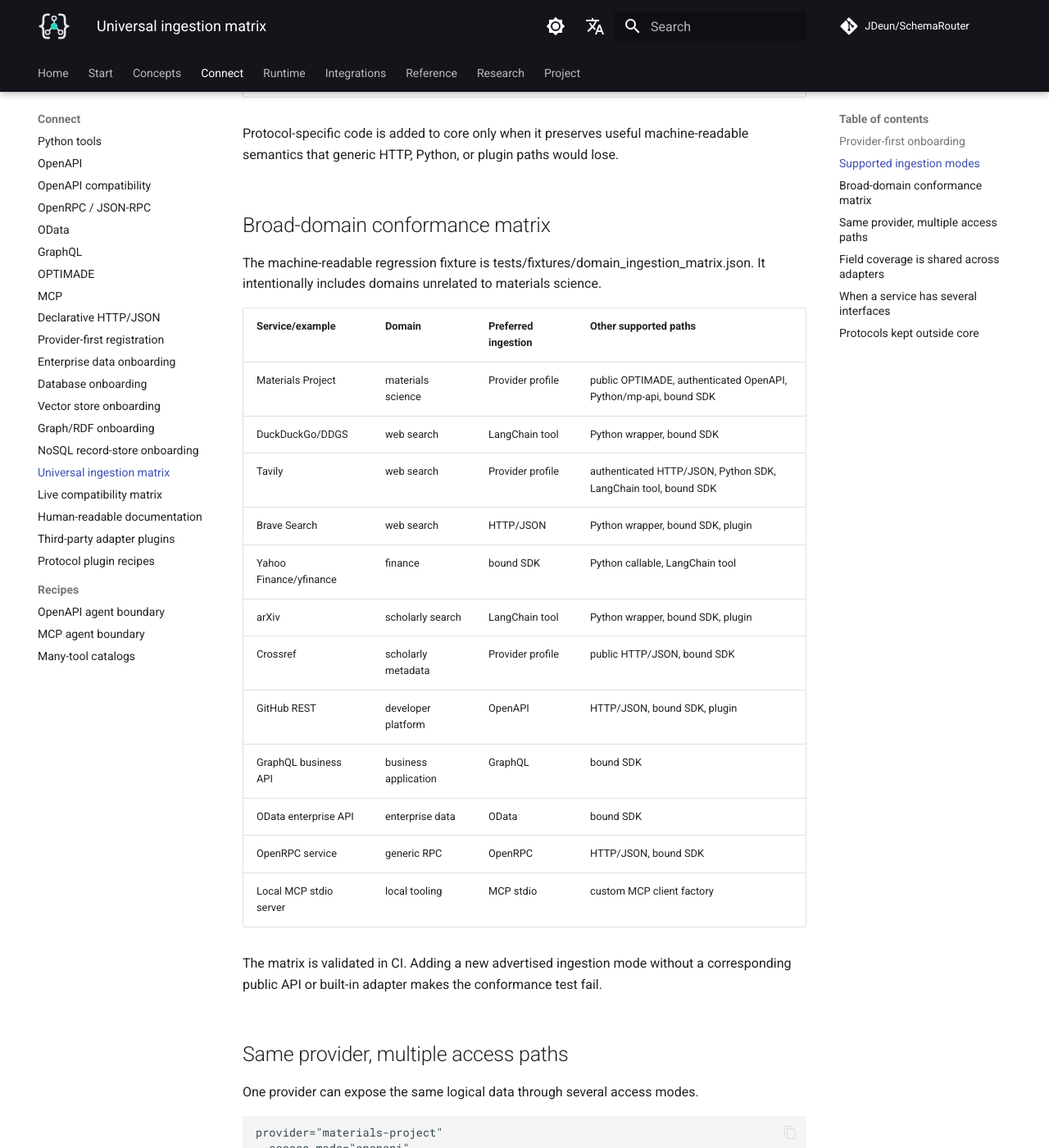
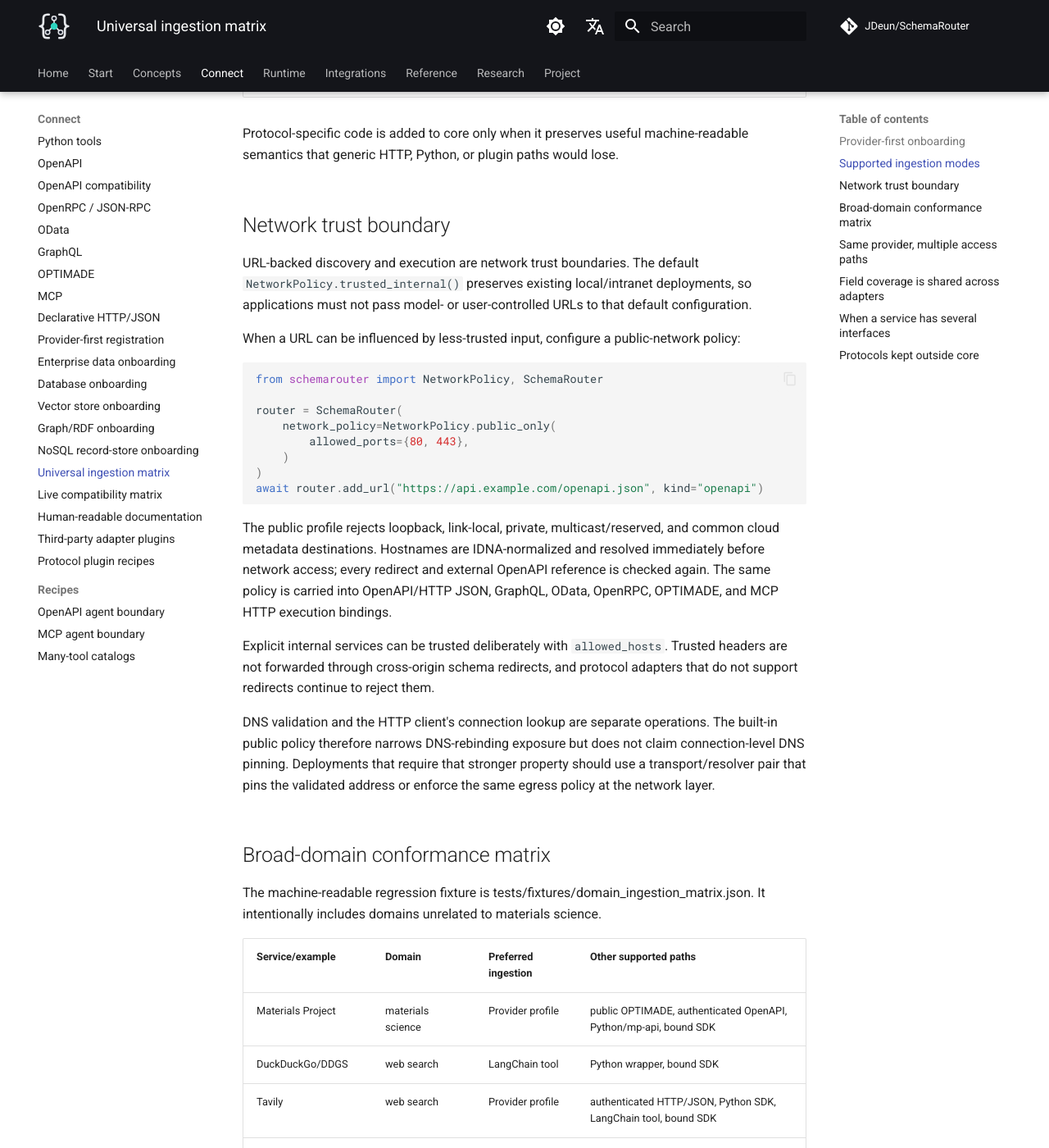
Before and after one commit to JDeun/SchemaRouter, an MkDocs documentation site: the page built from docs/guides/universal-ingestion.md, in a window 1280 px wide and 1400 px high, scrolled down 1967 px. Shown: the whole window at 82% size. Built offline with MkDocs 1.6.1 and Material for MkDocs 9.7.7, drawn with Linux system fonts in a browser that asks for light colours; comment, search, counter and statistics services are not loaded.

Commit message:
docs: document URL network trust policy

````diff
--- a/docs/guides/universal-ingestion.md
+++ b/docs/guides/universal-ingestion.md
@@ -53,6 +53,39 @@
 
 Protocol-specific code is added to core only when it preserves useful machine-readable semantics
 that generic HTTP, Python, or plugin paths would lose.
+
+## Network trust boundary
+
+URL-backed discovery and execution are network trust boundaries. The default
+`NetworkPolicy.trusted_internal()` preserves existing local/intranet deployments, so applications
+must not pass model- or user-controlled URLs to that default configuration.
+
+When a URL can be influenced by less-trusted input, configure a public-network policy:
+
+```python
+from schemarouter import NetworkPolicy, SchemaRouter
+
+router = SchemaRouter(
+    network_policy=NetworkPolicy.public_only(
+        allowed_ports={80, 443},
+    )
+)
+await router.add_url("https://api.example.com/openapi.json", kind="openapi")
+```
+
+The public profile rejects loopback, link-local, private, multicast/reserved, and common cloud
+metadata destinations. Hostnames are IDNA-normalized and resolved immediately before network
+access; every redirect and external OpenAPI reference is checked again. The same policy is carried
+into OpenAPI/HTTP JSON, GraphQL, OData, OpenRPC, OPTIMADE, and MCP HTTP execution bindings.
+
+Explicit internal services can be trusted deliberately with `allowed_hosts`. Trusted headers are
+not forwarded through cross-origin schema redirects, and protocol adapters that do not support
+redirects continue to reject them.
+
+DNS validation and the HTTP client's connection lookup are separate operations. The built-in
+public policy therefore narrows DNS-rebinding exposure but does not claim connection-level DNS
+pinning. Deployments that require that stronger property should use a transport/resolver pair that
+pins the validated address or enforce the same egress policy at the network layer.
 
 ## Broad-domain conformance matrix
 
````
